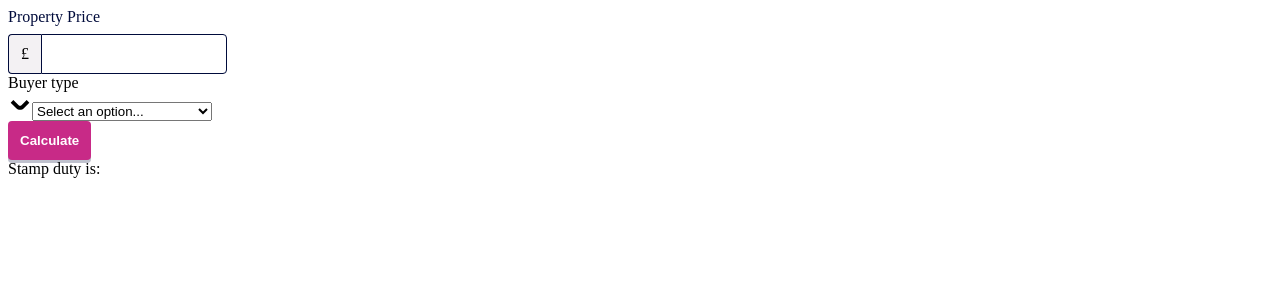
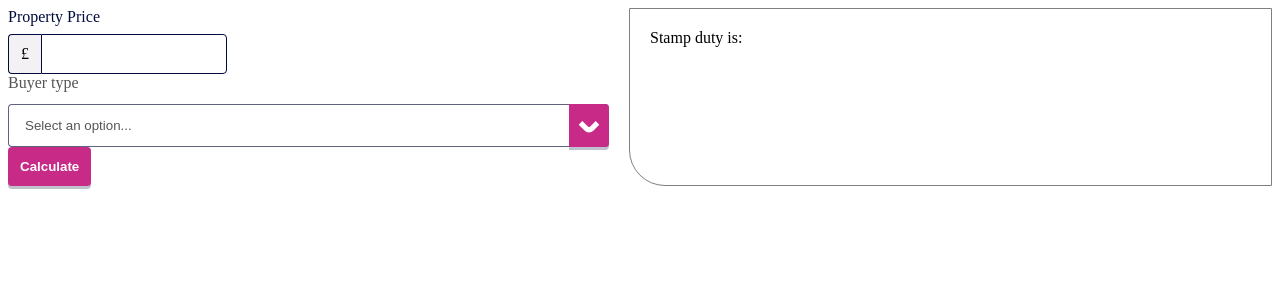
Before and after one commit to DobrinNeykov/moneyhelper-tools, a Next.js app: page /stamp-duty-calculator in a window 1280 px wide. Shown: the top 300 px of the page. Built offline with nearby package versions, Linux system fonts and the light colour scheme.

Commit message:
Style the select and the stamp duty calculator

```diff
--- a/components/Select.jsx
+++ b/components/Select.jsx
@@ -1,6 +1,7 @@
 import React from "react";
 import PropTypes from "prop-types";
 import classNames from "classnames";
+import styles from "./Select.module.css";
 
 /**
  * Select component
@@ -11,34 +12,36 @@ export const Select = ({
   value,
   label,
   emptyItemText,
-  required,
   options,
   onChange,
   location,
+  errors,
+  required,
 }) => {
-  let errors = [];
-  if (required && !value) {
-    errors = ["is required"];
-  }
+  const hasErrors = errors && errors.length;
 
   return (
-    <div
-      className={classNames(
-        "select-outer-container",
-        errors.length ? "error" : null
+    <div className={styles.container}>
+      <div className={hasErrors && styles.error_border}>
+        {label && (
+          <div>
+            <label htmlFor={id} className={styles.label}>
+              {label}
+            </label>
+          </div>
         )}
-    >
-      {label && <label htmlFor={id}>{label}</label>}
-      {errors.map((error) => (
-        <div key={error} className="error">
-          Error: {error}
-        </div>
+        {hasErrors &&
+          errors.map((e) => (
+            <label htmlFor={id} key={e} className={styles.error_message}>
+              {e}
+            </label>
           ))}
 
-      <div className="select-inner-container">
-        <div className="select-inner-container-border">
-          <span className="arrow">
+        <div className={styles.inner}>
+          <div className={styles.border}>
+            <span className={styles.arrow}>
               <svg
+                className={styles.svg}
                 width="24"
                 height="24"
                 viewBox="0 0 18 18"
@@ -60,7 +63,7 @@ export const Select = ({
               id={id}
               name={name}
               value={value}
-            required={required}
+              className={styles.select}
               onChange={(e) => {
                 if (onChange) {
                   onChange(e.target.value);
@@ -74,6 +77,7 @@ export const Select = ({
                 </option>
               ))}
             </select>
+          </div>
         </div>
       </div>
     </div>
@@ -119,6 +123,10 @@ Select.propTypes = {
    * The options
    */
   options: PropTypes.array,
+  /**
+   * Errors
+   */
+  errors: PropTypes.array,
 };
 
 Select.defaultProps = {};
--- /dev/null
+++ b/components/Select.module.css
@@ -0,0 +1,76 @@
+.container .error_border {
+  border-left: 4px solid #d00000;
+  padding-left: 10px;
+}
+
+.error_message {
+  display: block;
+  color: #d00000;
+  margin-bottom: 8px;
+}
+
+.container .inner {
+  font-size: 16px;
+  position: relative;
+  display: block;
+  border-radius: 4px;
+}
+.container .inner:focus-within {
+  box-shadow: 0 0 0 2px #8200d1, 0 0 0 6px #f0f05a;
+}
+
+.container .label {
+  color: #555;
+  display: block;
+  margin-bottom: 12px;
+}
+
+.container .inner:focus_within .border .arrow .svg {
+  padding-left: 2px;
+}
+
+.container .inner .border .select {
+  width: 100%;
+  border-radius: 4px;
+  outline: none;
+  display: block;
+  margin: 0;
+  border-radius: 4px;
+  border: 1px solid #60637e;
+  border-right: none;
+
+  padding-top: 12px;
+  padding-right: 60px;
+  padding-bottom: 12px;
+  padding-left: 12px;
+
+  background: #fff;
+  color: #555;
+}
+
+.container .inner .border .select:focus {
+  border-color: #fff;
+}
+
+.container .inner .border .arrow {
+  display: flex;
+  position: absolute;
+  pointer-events: none;
+  box-shadow: 0 3px 0 0 rgba(0, 14, 60, 0.25);
+
+  top: 0px;
+  bottom: 0px;
+  right: 0px;
+  width: 40px;
+
+  border-top-right-radius: 4px;
+  border-bottom-right-radius: 4px;
+
+  background-color: #c82a87;
+}
+
+.container .inner .border .arrow .svg {
+  stroke: white;
+  fill: white;
+  margin: auto;
+}
--- a/components/StampDutyCalculator.jsx
+++ b/components/StampDutyCalculator.jsx
@@ -3,10 +3,12 @@ import PropTypes from "prop-types";
 import { Button } from "./Button";
 import { MoneyInput } from "./MoneyInput";
 import { Select } from "./Select";
+import classNames from "classnames";
 import StampDuty from "./stamp-duty";
 import numeral from "numeral";
 import { useRouter } from "next/router";
 import queryString from "query-string";
+import styles from "./StampDutyCalculator.module.css";
 
 /**
  * Stamp Duty Calculator Component
@@ -67,8 +69,8 @@ export const StampDutyCalculator = ({ serverQuery }) => {
         }
       }}
     >
-      <div className="stamp-duty-calculator-container">
-        <div className="box">
+      <div className={styles.container}>
+        <div className={styles.box}>
           <MoneyInput
             label="Property Price"
             name="price"
@@ -93,7 +95,7 @@ export const StampDutyCalculator = ({ serverQuery }) => {
           />
           <Button label="Calculate" />
         </div>
-        <div className="box results">
+        <div className={classNames(styles.box, styles.results)}>
           <div>Stamp duty is:</div>
           {result && (
             <>
--- /dev/null
+++ b/components/StampDutyCalculator.module.css
@@ -0,0 +1,17 @@
+.container {
+  display: flex;
+}
+
+.container .box {
+  width: 50%;
+}
+
+.container .box:last-child {
+  margin-left: 20px;
+}
+
+.container .box.results {
+  border: 1px solid gray;
+  border-bottom-left-radius: 2.25em;
+  padding: 20px;
+}
--- a/components/select.scss
+++ /dev/null
@@ -1,85 +0,0 @@
-.select-outer-container {
-  &.error {
-    border-left: 4px solid #d62020;
-    padding-left: 13px;
-    box-shadow: 0 3 0 0 rgba(0, 14, 60, 0.25);
-  }
-  label {
-    color: #555;
-    display: block;
-    margin-bottom: 12px;
-  }
-
-  .error {
-    color: #d00000;
-    margin-bottom: 12px;
-  }
-
-  .select-inner-container {
-    font-size: 16px;
-    position: relative;
-    display: block;
-    border-radius: 4px;
-
-    &:focus-within {
-      box-shadow: 0 0 0 2px #8200d1, 0 0 0 6px #f0f05a;
-
-      .select-inner-container-border {
-        .arrow {
-          svg {
-            padding-left: 2px;
-          }
-        }
-      }
-    }
-
-    .select-inner-container-border {
-      select {
-        width: 100%;
-        border-radius: 4px;
-        outline: none;
-        -webkit-appearance: none;
-        display: block;
-        margin: 0;
-        border-radius: 4px;
-        border: 1px solid #60637e;
-        border-right: none;
-
-        padding-top: 12px;
-        padding-right: 60px;
-        padding-bottom: 12px;
-        padding-left: 12px;
-
-        background: #fff;
-        color: #555;
-
-        &:focus {
-          border-color: #fff;
-        }
-      }
-
-      .arrow {
-        display: flex;
-        position: absolute;
-        pointer-events: none;
-        box-shadow: 0 3px 0 0 rgba(0, 14, 60, 0.25);
-
-        top: 0px;
-        bottom: 0px;
-        right: 0px;
-        width: 40px;
-
-        border-top-right-radius: 4px;
-        border-bottom-right-radius: 4px;
-
-        background-color: #c82a87;
-
-        svg {
-          stroke: white;
-          fill: white;
-          margin: auto;
-        }
-      }
-    }
-  }
-}
--- a/components/stamp-duty-calculator.scss
+++ /dev/null
@@ -1,15 +0,0 @@
-.stamp-duty-calculator-container {
-  display: flex;
-  .box {
-    width: 50%;
-
-    &:last-child {
-      margin-left: 20px;
-    }
-    &.results {
-      border: 1px solid gray;
-      border-bottom-left-radius: 2.25em;
-      padding: 20px;
-    }
-  }
-}
```
Also changed, not shown: 2 other files (tests, documents, lock files or other folders). Lines whose indentation alone changed are shown as unchanged.
